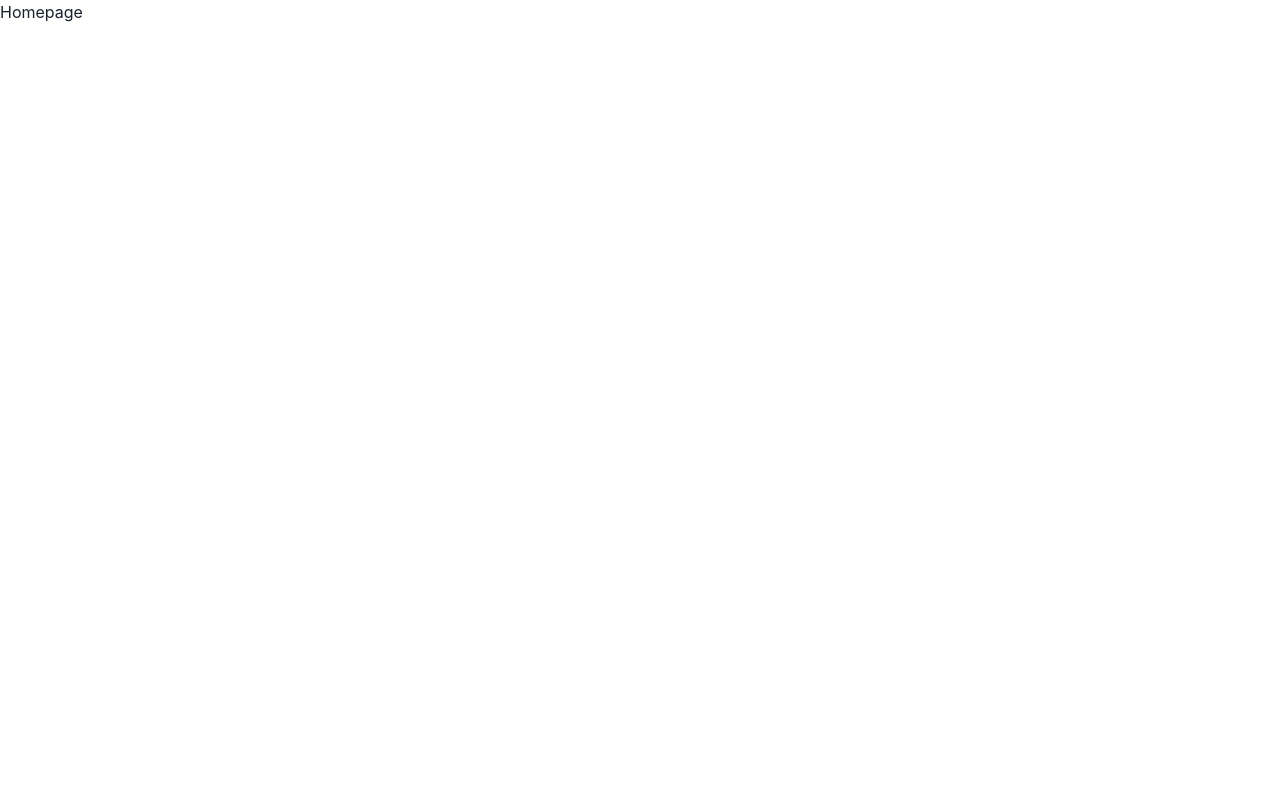
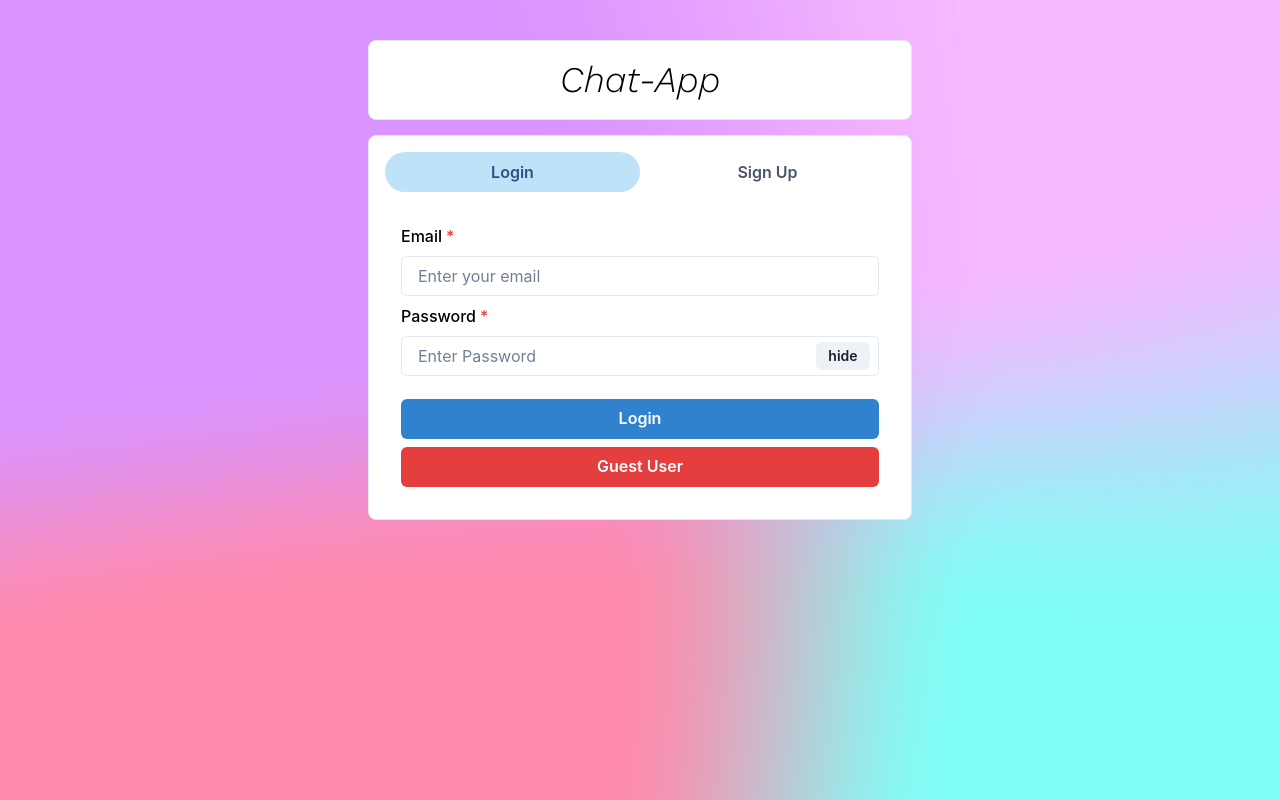
Before and after one commit to ArslanJajja1/mern-chat-application, a React (Create React App) app in the folder frontend/: page / in a window 1280 px wide. Built offline with nearby package versions, Linux system fonts and the light colour scheme.

Commit message:
create signup and login forms

```diff
--- a/frontend/src/App.css
+++ b/frontend/src/App.css
@@ -0,0 +1,8 @@
+@import url('https://fonts.googleapis.com/css2?family=Work+Sans:ital,wght@1,300&display=swap');
+.app {
+  min-height: 100vh;
+  display: flex;
+  background-image: url('./background.png');
+  background-size: cover;
+  background-position: center;
+}
--- a/frontend/src/App.js
+++ b/frontend/src/App.js
@@ -4,7 +4,7 @@
 import Chatpage from './pages/Chatpage';
 function App() {
   return (
-    <div className="App">
+    <div className="app">
       <Route path="/" component={Homepage} exact />
       <Route path="/chats" component={Chatpage} />
     </div>
--- /dev/null
+++ b/frontend/src/components/Authentication/Login.js
@@ -0,0 +1,47 @@
+import React, { useState } from 'react';
+import { Button, FormControl, FormLabel, Input, InputGroup, InputRightElement, VStack } from '@chakra-ui/react';
+
+const Login = () => {
+  const [password, setPassword] = useState('');
+  const [email, setEmail] = useState('');
+  const [show, setShow] = useState(false);
+  const handleClick = (e) => {
+    setShow((prev) => !prev);
+  };
+  const submitHandler = (e) => {};
+  return (
+    <VStack>
+      <FormControl id="email" isRequired>
+        <FormLabel>Email</FormLabel>
+        <Input placeholder="Enter your email" onChange={(e) => setEmail(e.target.value)} />
+      </FormControl>
+      <FormControl id="password" isRequired>
+        <FormLabel>Password</FormLabel>
+        <InputGroup>
+          <Input placeholder="Enter Password" type={show ? 'text' : 'password'} onChange={(e) => setPassword(e.target.value)} />
+          <InputRightElement width="4.5rem">
+            <Button h="1.75rem" size="sm" onClick={handleClick}>
+              {show ? 'show' : 'hide'}
+            </Button>
+          </InputRightElement>
+        </InputGroup>
+      </FormControl>
+      <Button colorScheme="blue" width="100%" style={{ marginTop: 15 }} onClick={submitHandler}>
+        Login
+      </Button>
+      <Button
+        variant="solid"
+        width="100%"
+        colorScheme="red"
+        onClick={() => {
+          setEmail('guest@example.com');
+          setPassword('password');
+        }}
+      >
+        Guest User
+      </Button>
+    </VStack>
+  );
+};
+
+export default Login;
--- /dev/null
+++ b/frontend/src/components/Authentication/Signup.js
@@ -0,0 +1,63 @@
+import React, { useState } from 'react';
+import { Button, FormControl, FormLabel, Input, InputGroup, InputRightElement, VStack } from '@chakra-ui/react';
+
+const Signup = () => {
+  const [name, setName] = useState('');
+  const [password, setPassword] = useState('');
+  const [confirmPassword, setConfirmPassword] = useState('');
+  const [email, setEmail] = useState('');
+  const [pic, setPic] = useState('');
+  const [show, setShow] = useState(false);
+  const handleClick = (e) => {
+    setShow((prev) => !prev);
+  };
+  const postDetails = (pics) => {};
+  const submitHandler = (e) => {};
+  return (
+    <VStack>
+      <FormControl id="first-name" isRequired>
+        <FormLabel>Name</FormLabel>
+        <Input placeholder="Enter your name" onChange={(e) => setName(e.target.value)} />
+      </FormControl>
+      <FormControl id="email" isRequired>
+        <FormLabel>Email</FormLabel>
+        <Input placeholder="Enter your email" onChange={(e) => setEmail(e.target.value)} />
+      </FormControl>
+      <FormControl id="password" isRequired>
+        <FormLabel>Password</FormLabel>
+        <InputGroup>
+          <Input placeholder="Enter Password" type={show ? 'text' : 'password'} onChange={(e) => setPassword(e.target.value)} />
+          <InputRightElement width="4.5rem">
+            <Button h="1.75rem" size="sm" onClick={handleClick}>
+              {show ? 'show' : 'hide'}
+            </Button>
+          </InputRightElement>
+        </InputGroup>
+      </FormControl>
+      <FormControl id="comfirm-password" isRequired>
+        <FormLabel>Confirm Password</FormLabel>
+        <InputGroup>
+          <Input
+            placeholder="Confirm Password"
+            type={show ? 'text' : 'password'}
+            onChange={(e) => setConfirmPassword(e.target.value)}
+          />
+          <InputRightElement width="4.5rem">
+            <Button h="1.75rem" size="sm" onClick={handleClick}>
+              {show ? 'show' : 'hide'}
+            </Button>
+          </InputRightElement>
+        </InputGroup>
+      </FormControl>
+      <FormControl id="picture" isRequired>
+        <FormLabel>Upload Picture</FormLabel>
+        <Input type="file" accept="image/*" onChange={(e) => postDetails(e.target.files[0])} p={1.5} />
+      </FormControl>
+      <Button colorScheme="blue" width="100%" style={{ marginTop: 15 }} onClick={submitHandler}>
+        Sign up
+      </Button>
+    </VStack>
+  );
+};
+
+export default Signup;
--- a/frontend/src/pages/Homepage.js
+++ b/frontend/src/pages/Homepage.js
@@ -1,7 +1,41 @@
 import React from 'react';
-
+import { Container, Box, Text, Tabs, Tab, TabList, TabPanels, TabPanel } from '@chakra-ui/react';
+import Login from '../components/Authentication/Login';
+import Signup from '../components/Authentication/Signup';
 const Homepage = () => {
-  return <div>Homepage</div>;
+  return (
+    <Container maxW="xl" centerContent>
+      <Box
+        style={{ display: 'flex', justifyContent: 'center' }}
+        p={3}
+        bg={'white'}
+        w="100%"
+        m="40px 0 15px 0"
+        borderRadius="lg"
+        borderWidth="1px"
+      >
+        <Text fontSize="4xl" fontFamily="Work sans" color="black">
+          Chat-App
+        </Text>
+      </Box>
+      <Box bg="white" color="black" w="100%" p={4} borderRadius="lg" borderWidth="1px">
+        <Tabs variant="soft-rounded">
+          <TabList mb="1em">
+            <Tab w="50%">Login</Tab>
+            <Tab w="50%">Sign Up</Tab>
+          </TabList>
+          <TabPanels>
+            <TabPanel>
+              <Login />
+            </TabPanel>
+            <TabPanel>
+              <Signup />
+            </TabPanel>
+          </TabPanels>
+        </Tabs>
+      </Box>
+    </Container>
+  );
 };
 
 export default Homepage;
```
Also changed, not shown: frontend/src/background.png (added).
